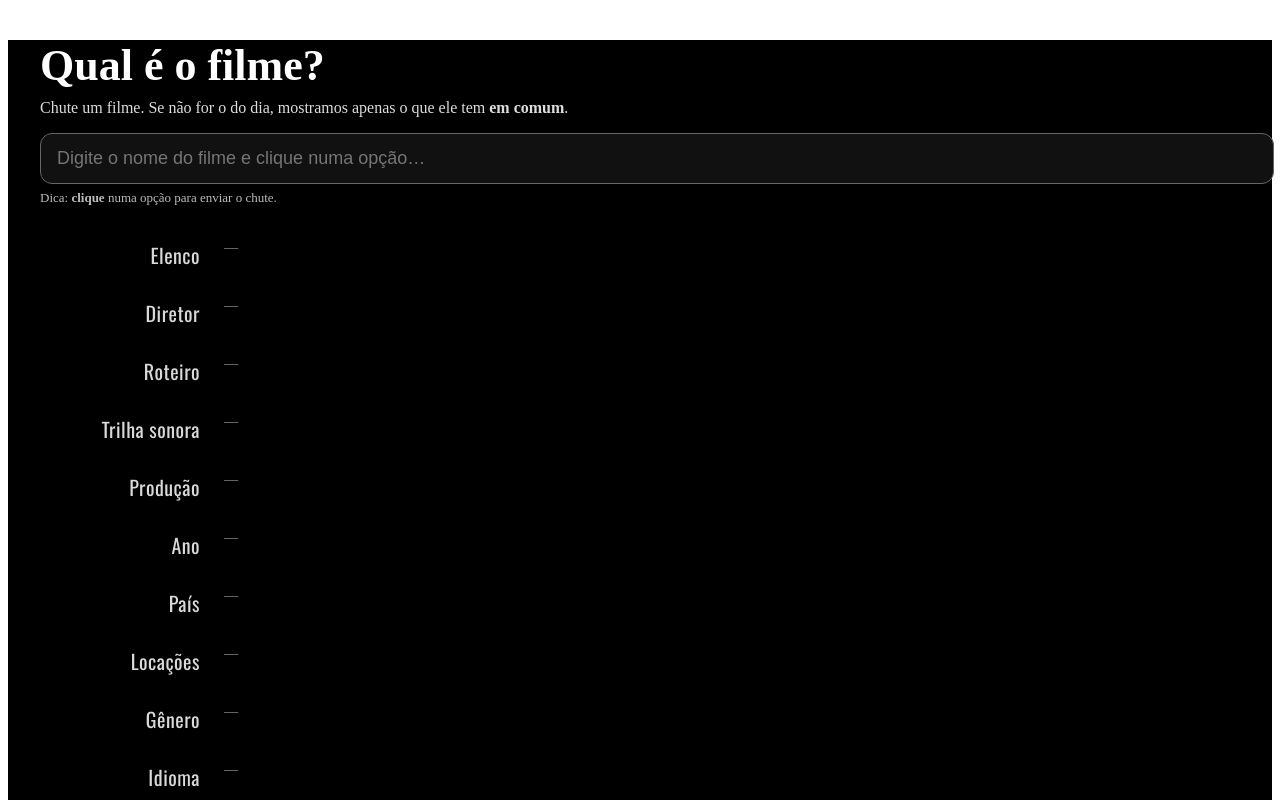
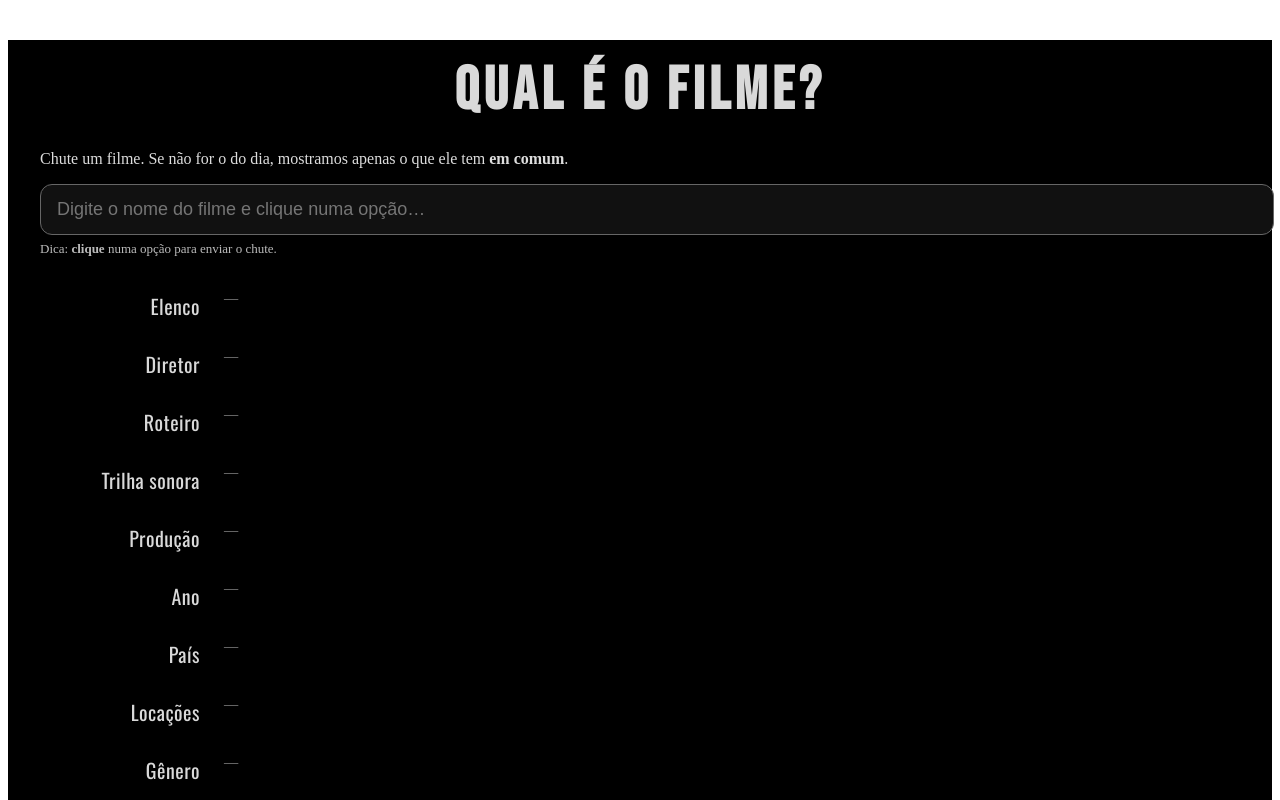
Before and after one commit to dehcruz/cast2, a Next.js app: page / in a window 1280 px wide. Shown: the top 800 px of the page. Built offline with nearby package versions, Linux system fonts and the light colour scheme.

Commit message:
Update index.tsx

```diff
--- a/pages/index.tsx
+++ b/pages/index.tsx
@@ -266,7 +266,17 @@ function GuessPill({ label, ok }: { label: string; ok: boolean }) {
 
 const page: React.CSSProperties = { minHeight: '100vh', background: '#000', color: '#fff' };
 const container: React.CSSProperties = { maxWidth: 1200, margin: '40px auto', padding: '0 20px' };
-const title: React.CSSProperties = { fontSize: 44, fontWeight: 800, margin: 0 };
+const title: React.CSSProperties = {
+  color: '#d9d9d9',
+  fontSize: 60,
+  letterSpacing: 5,
+  padding: 15,
+  fontWeight: 800,
+  margin: 0,
+  textAlign: 'center',
+  fontVariant: 'common-ligatures',
+  fontFamily: '"Bebas Neue", sans-serif', // usa a fonte do next/font
+};
 const subtitle: React.CSSProperties = { color: '#ddd', marginTop: 8 };
 
 const input: React.CSSProperties = {
```
